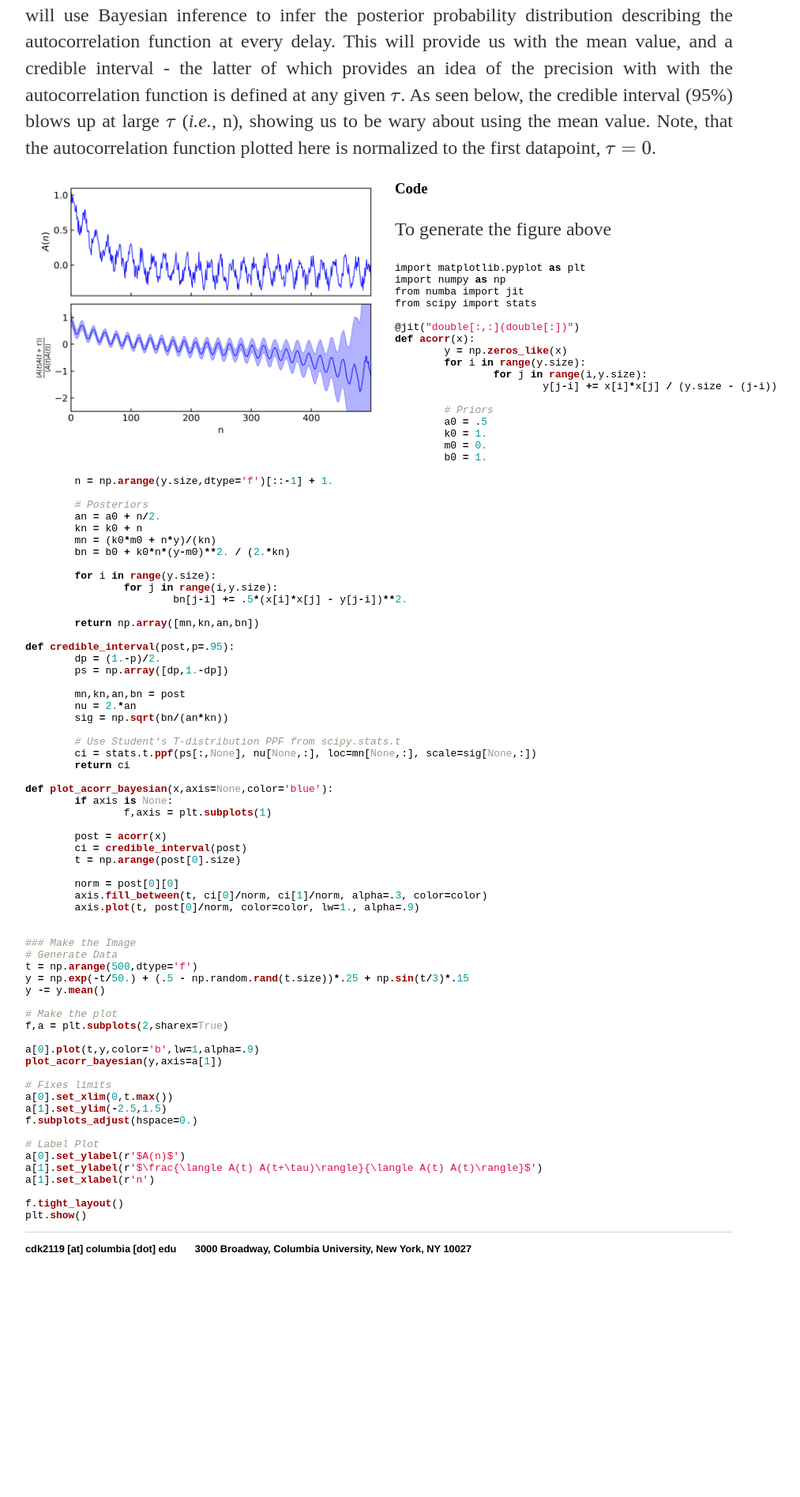
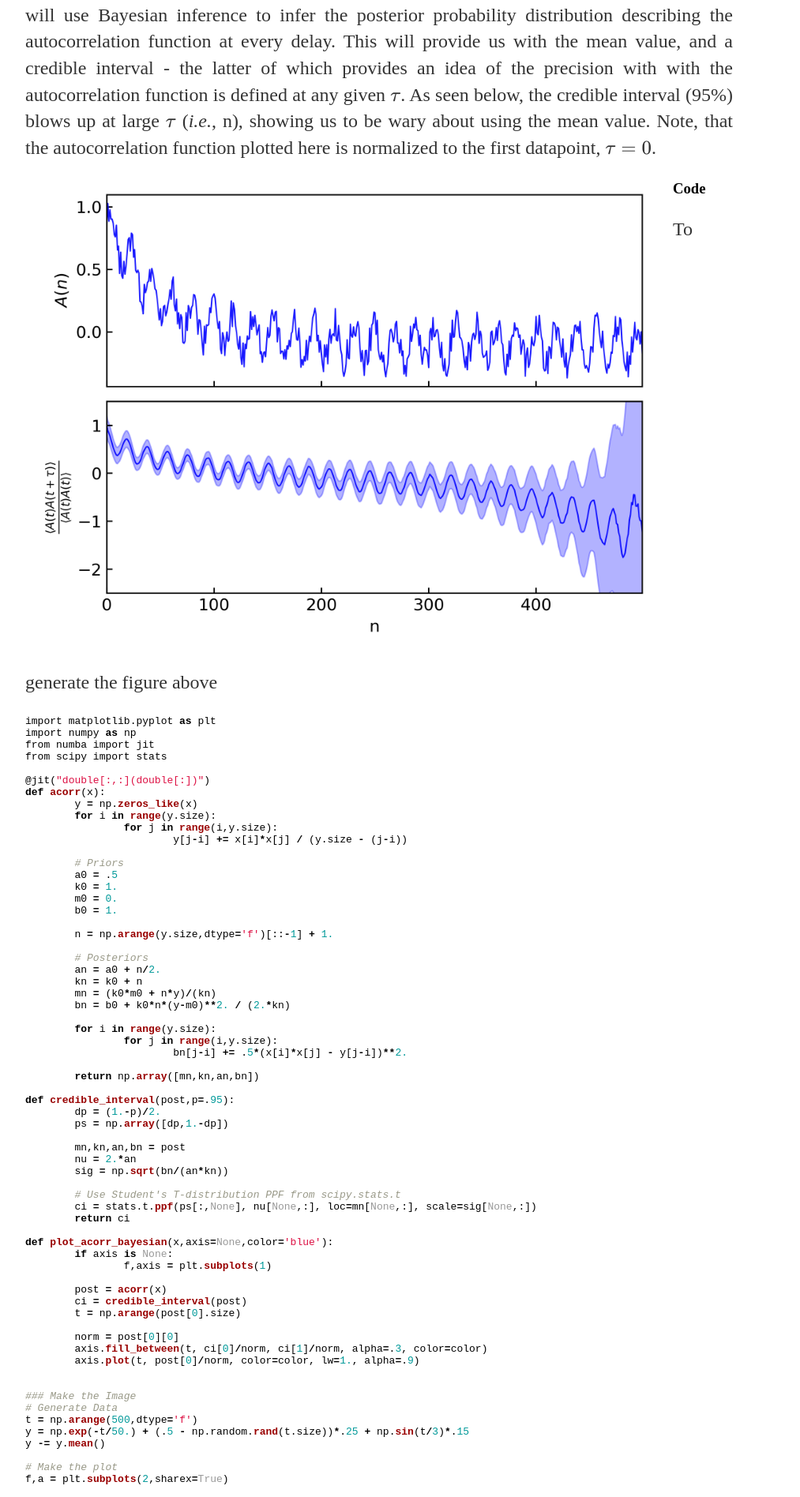
Before and after one commit to ckinzthompson/ckinzthompson.github.io, a Jekyll site: the page built from _posts/2017-06-23-autocorrelation.md, in a window 1280 px wide. Shown: the part 3058-4954 px from the top of the page at 79% size, without its empty margins (160-1173 px from the left). Built offline with Jekyll 4.4.1, drawn with Linux system fonts in a browser that asks for light colours; Markdown is read by kramdown in place of the engine named in the settings; formulas are drawn with MathJax 3; before the commit the page ends 4707 px from its top, so only the background shows below that.

Commit message:
Update 2017-06-23-autocorrelation.md

```diff
--- a/_posts/2017-06-23-autocorrelation.md
+++ b/_posts/2017-06-23-autocorrelation.md
@@ -76,7 +76,7 @@
 ## Precision of the Autocorrelation function
 We can calculate the autocorrelation function as shown above, but this does not give any notion of the precision of the autocorrelation function (particularly at large $$\tau$$). Instead, we will use Bayesian inference to infer the posterior probability distribution describing the autocorrelation function at every delay. This will provide us with the mean value, and a credible interval - the latter of which provides an idea of the precision with with the autocorrelation function is defined at any given $$\tau$$. As seen below, the credible interval (95%) blows up at large $$\tau$$ (*i.e.*, n), showing us to be wary about using the mean value. Note, that the autocorrelation function plotted here is normalized to the first datapoint, $$\tau=0$$.
 
-![ACF with precision](/images/acf_precision/bayesian_autocorr.png){:height="50%" width="50%"}
+<img src="/images/acf_precision/bayesian_autocorr.png" alt="ACF with precision" width="800" height="600">
 
 ### Code
 To generate the figure above
```
